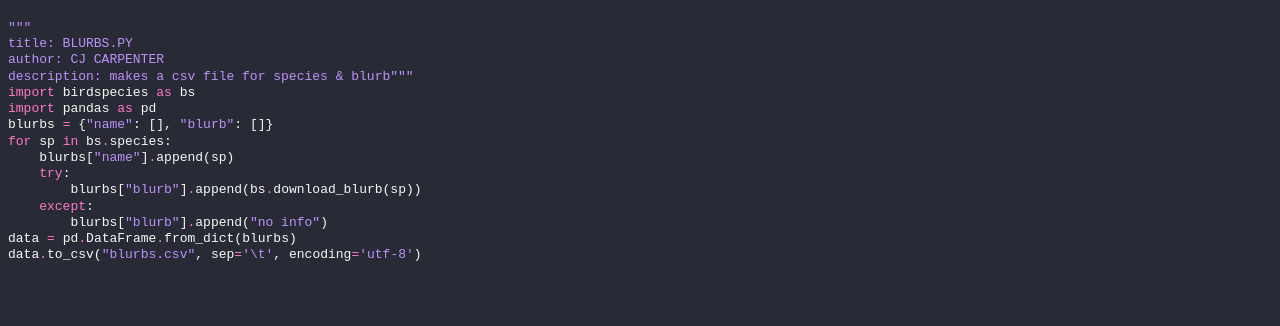
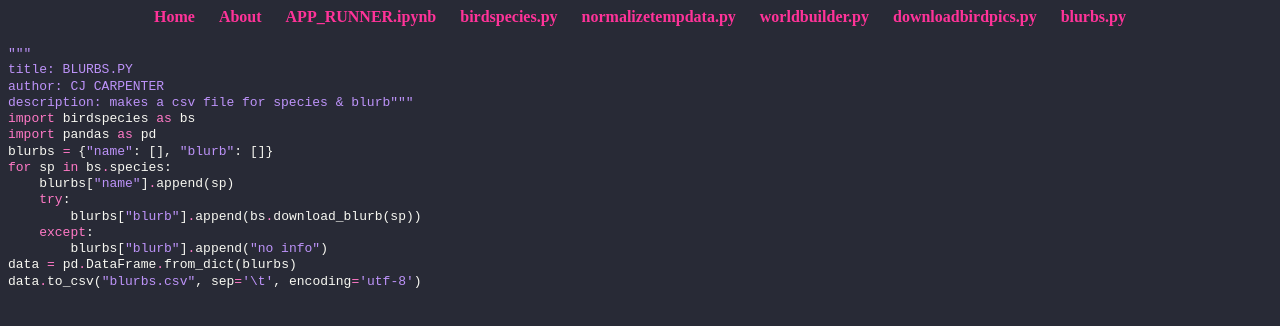
Before and after one commit to seejaecee/bird-app, a plain HTML site: page blurbs.html in a window 1280 px wide. Drawn offline with Linux system fonts and the light colour scheme.

Commit message:
Update blurbs.html

```diff
--- a/blurbs.html
+++ b/blurbs.html
@@ -21,6 +21,21 @@ span.linenos { color: #f1fa8c; background-color: #44475a; padding-left: 5px; pad
 td.linenos .special { color: #50fa7b; background-color: #6272a4; padding-left: 5px; padding-right: 5px; }
 span.linenos.special { color: #50fa7b; background-color: #6272a4; padding-left: 5px; padding-right: 5px; }
 body .hll { background-color: #44475a }
+.nav {
+      text-align: center;
+      margin-bottom: 20px;
+    }
+.nav a {
+      margin: 0 10px;
+      text-decoration: none;
+      color: #ff3399;
+      font-weight: bold;
+    }
+
+.nav a:hover {
+      text-decoration: underline;
+      color: #cc0066;
+    }
 body { background: #282a36; color: #F8F8F2 }
 body .c { color: #6272A4 } /* Comment */
 body .err { color: #F8F8F2 } /* Error */
@@ -103,6 +118,19 @@ body .il { color: #FFB86C } /* Literal.Number.Integer.Long */
   </style>
 </head>
 <body>
+<div class="container">
+    <div class="nav">
+      <a href="index.html">Home</a>
+      <a href="#">About</a>
+      <a href="APP_RUNNER.html">APP_RUNNER.ipynb</a>
+      <a href="birdspecies.html">birdspecies.py</a>
+      <a href="normalizetempdata.html">normalizetempdata.py</a>
+      <a href="worldbuilder.html">worldbuilder.py</a>
+      <a href="downloadbirdpics.html">downloadbirdpics.py</a>
+      <a href="blurbs.html">blurbs.py</a>
+
+    </div>
+ </div
 <h2></h2>
 
 <div class="highlight"><pre><span></span><span class="sd">&quot;&quot;&quot;</span>
```
